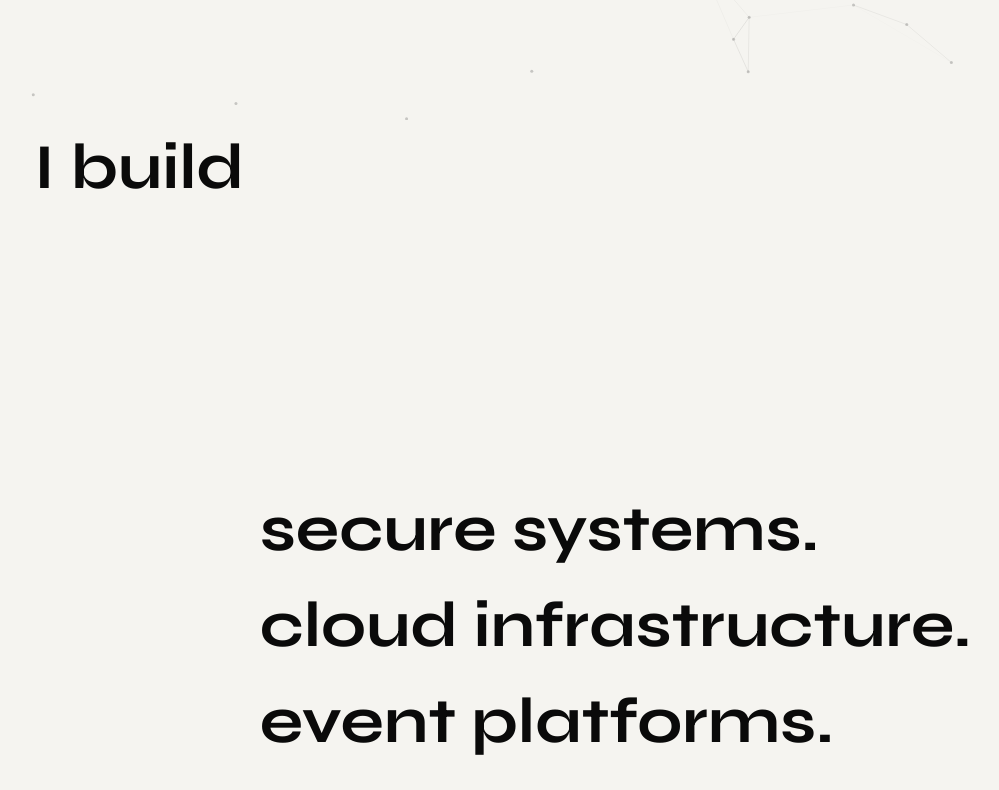
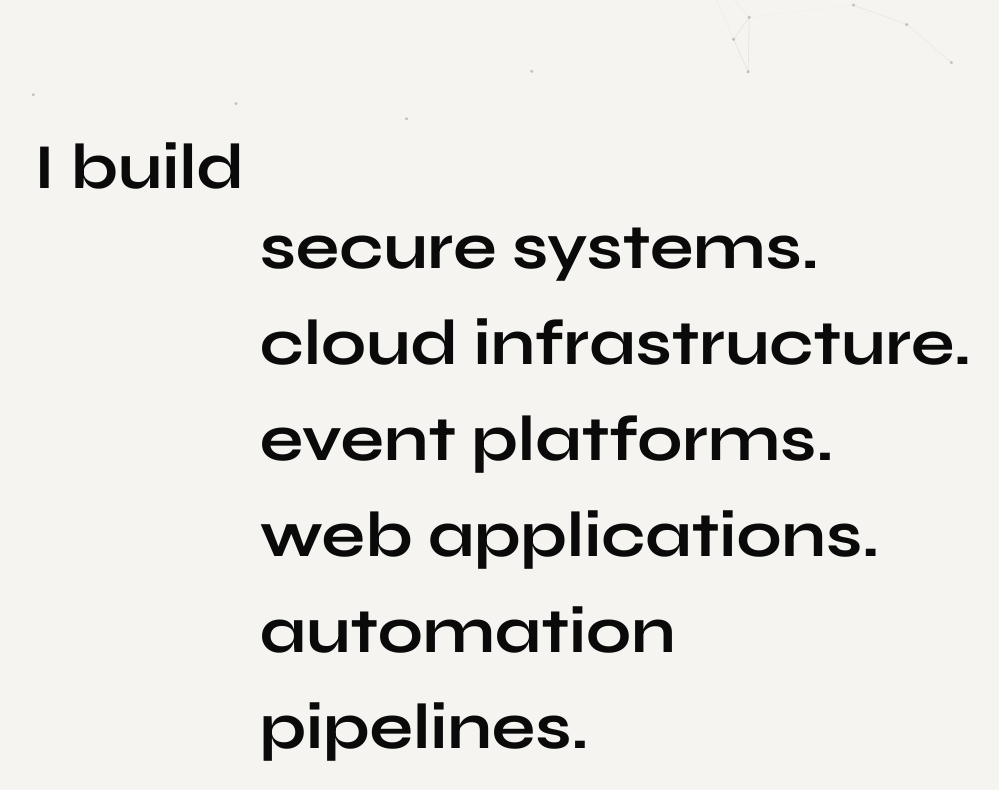
Before and after one commit to Prudhvivarma0/notprudhvisserver, a Next.js app: page / in a window 1280 px wide. Shown: the part 680-1470 px from the top of the page, without its empty margins (118-1117 px from the left). Built offline with nearby package versions, Linux system fonts and the light colour scheme; no server answers.

Commit message:
reduce word scroll top padding
Co-Authored-By: Claude Sonnet 4.6 <noreply@anthropic.com>

```diff
--- a/components/WordScroll.tsx
+++ b/components/WordScroll.tsx
@@ -51,7 +51,7 @@ export function WordScroll() {
         <h2
           style={{
             position: "sticky",
-            top: "calc(50vh - 0.6em)",
+            top: "10vh",
             height: "fit-content",
             margin: 0,
             fontFamily: "var(--font-syne), sans-serif",
@@ -68,7 +68,7 @@ export function WordScroll() {
           style={{
             listStyle: "none",
             margin: 0,
-            paddingTop: "calc(50vh - 0.6em)",
+            paddingTop: "10vh",
             paddingBottom: "0",
             paddingLeft: 0,
             fontFamily: "var(--font-syne), sans-serif",
```
